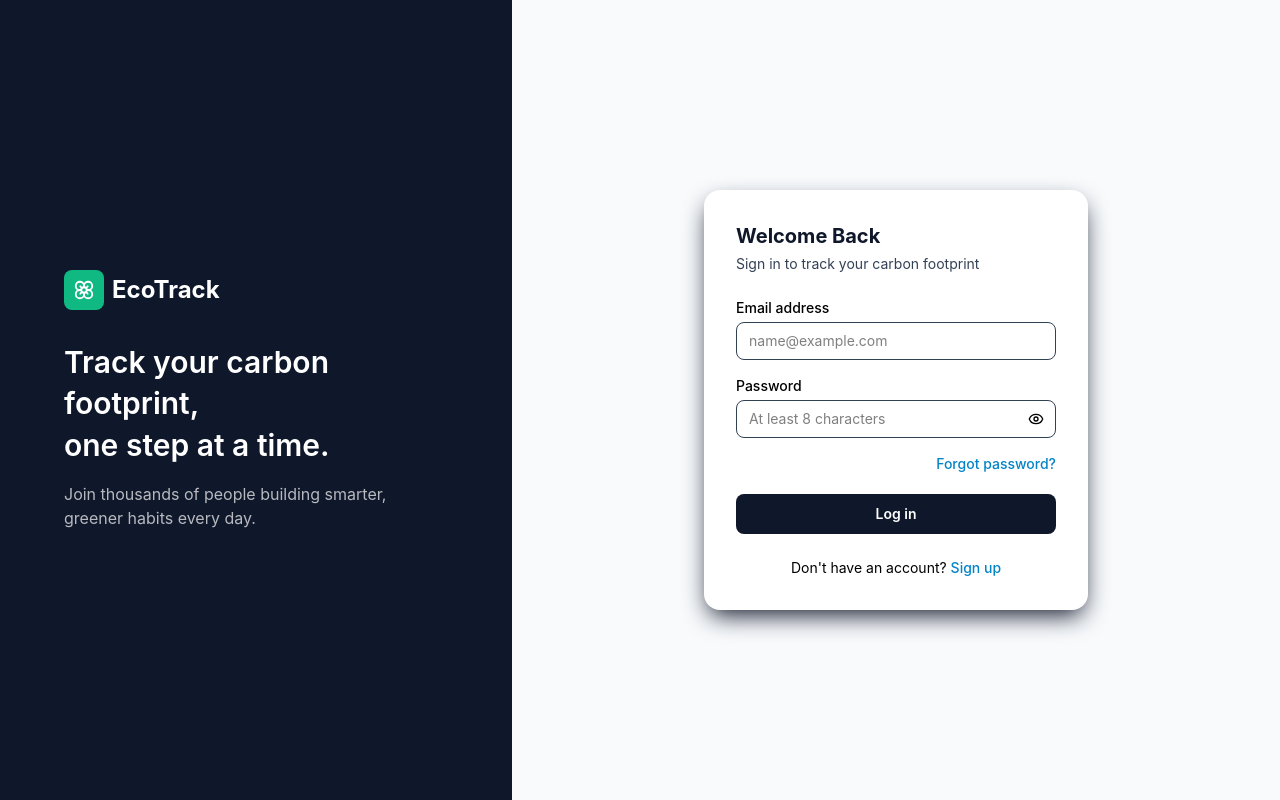
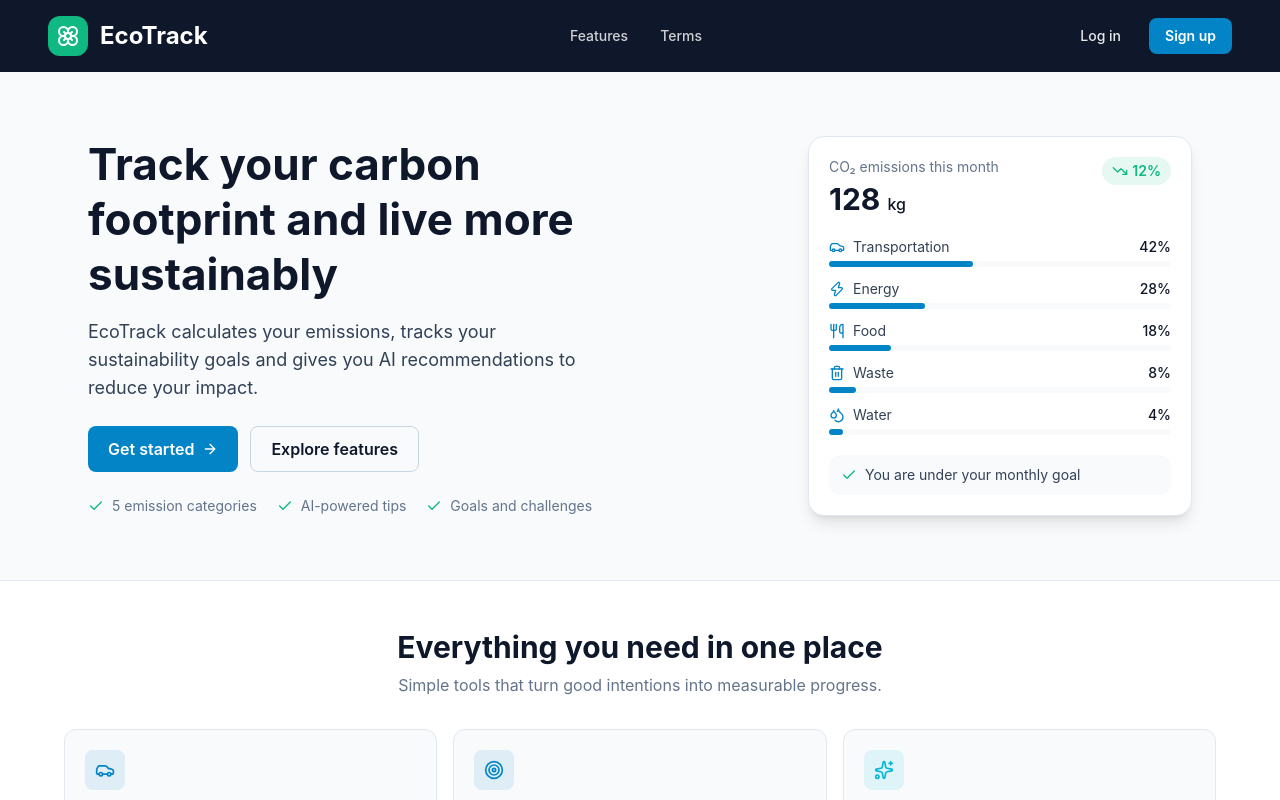
Before and after one commit to springboardmentor212/EcoTrack_Group1, a React app in the folder frontend/: page / in a window 1280 px wide. Before the commit this address led to /login. Shown: the top 800 px of the page. Built offline with nearby package versions, Linux system fonts and the light colour scheme; no server answers; the HTML template or start-up script is replaced by a standard one.

Commit message:
feat: add routes for landing and terms pages

```diff
--- a/frontend/src/routes/AppRoutes.jsx
+++ b/frontend/src/routes/AppRoutes.jsx
@@ -1,5 +1,7 @@
 import { Routes, Route, Navigate, Outlet } from "react-router-dom";
 
+import LandingPage from "../pages/LandingPage";
+import TermsAndConditions from "../pages/TermsAndConditions";
 import Login from "../pages/Login";
 import Register from "../pages/Register";
 import ForgotPassword from "../pages/ForgotPassword";
@@ -26,7 +28,8 @@ import AdminReportsPage from "../pages/admin/AdminReportsPage";
 function AppRoutes() {
   return (
     <Routes>
-      <Route path="/" element={<Navigate to="/login" replace />} />
+      <Route path="/" element={<LandingPage />} />
+      <Route path="/terms" element={<TermsAndConditions />} />
 
       <Route path="/login" element={<Login />} />
       <Route path="/register" element={<Register />} />
```
